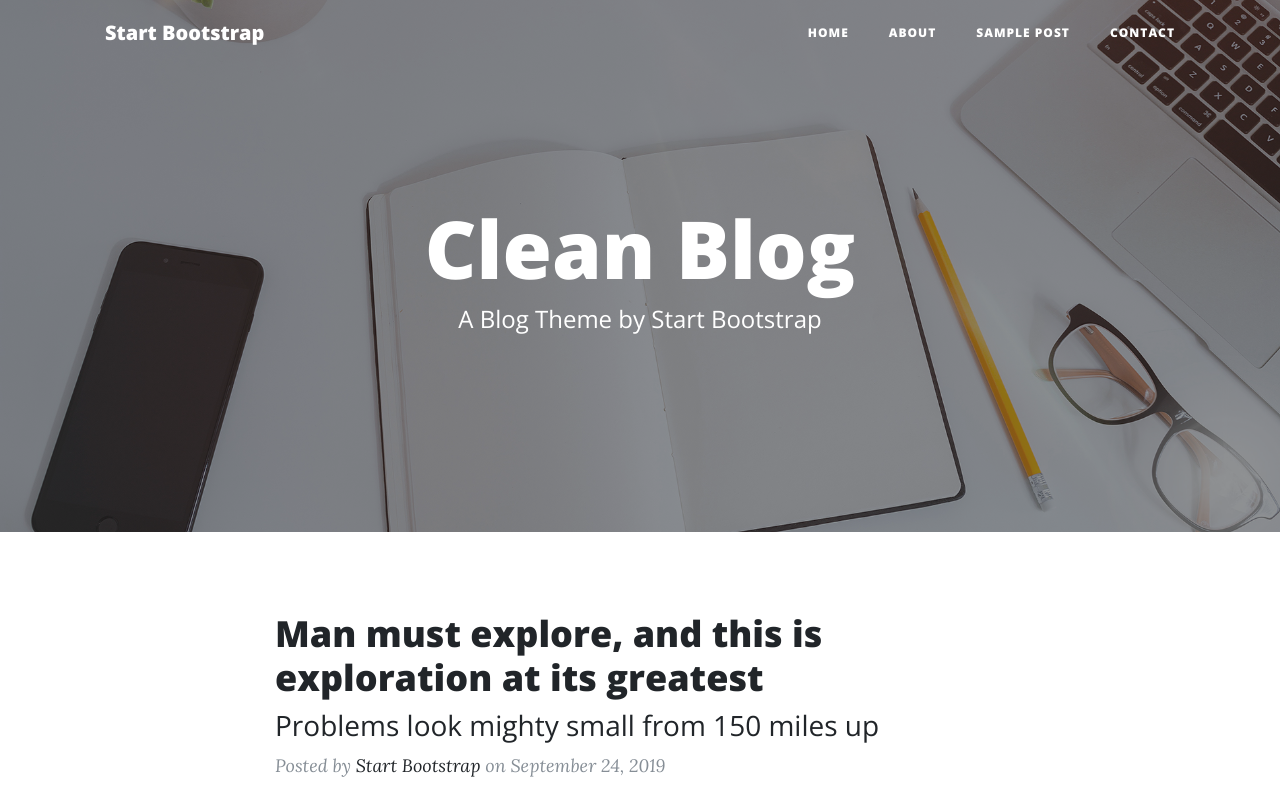
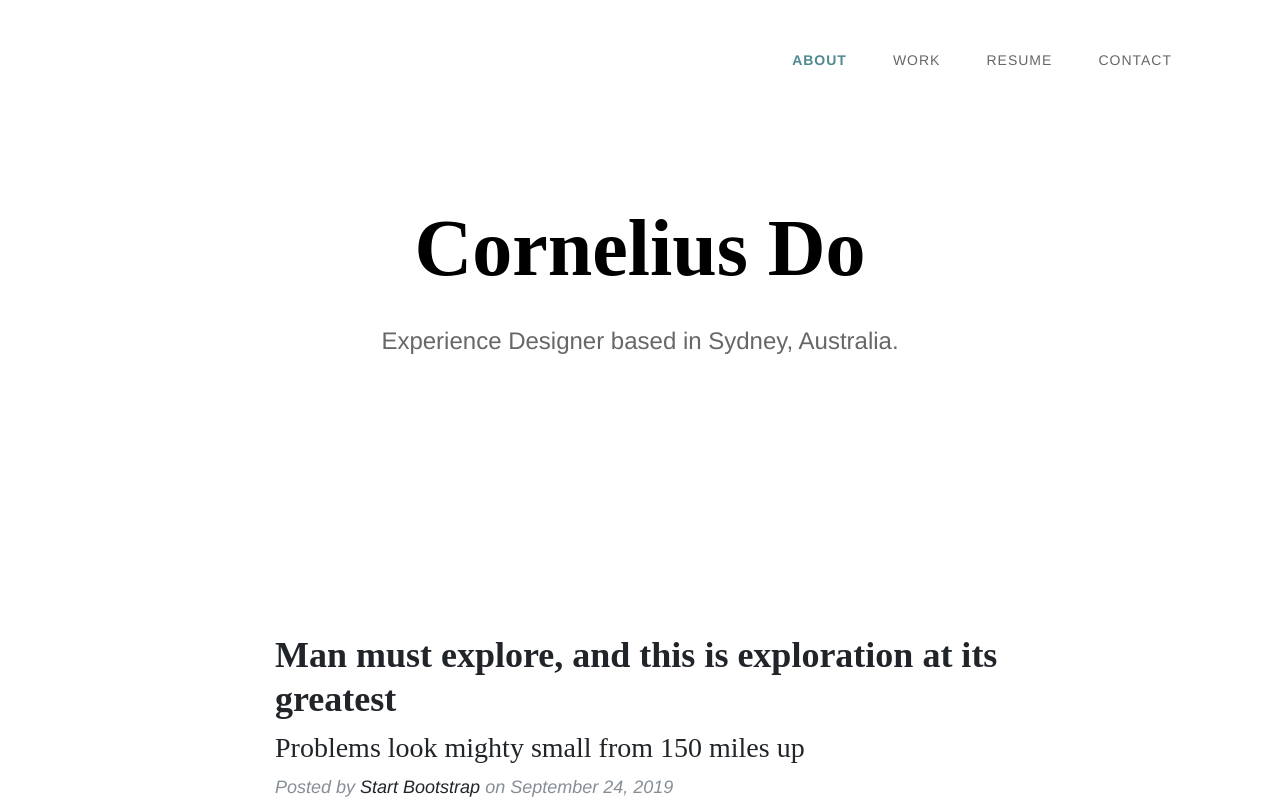
Before and after one commit to corneliusdo/corneliusdo.github.io, a website: page index.html in a window 1280 px wide. Shown: the top 804 px of the page. Drawn offline with nearby package versions, Linux system fonts and the light colour scheme.

Commit message:
Header and Nav
- Changed css
- pointed homepage to non-min version of CSS
- Cleaned Header
- Removed Brand in Nav
- Nav items slightly out of line if in activated state

```diff
--- a/css/clean-blog.css
+++ b/css/clean-blog.css
@@ -7,7 +7,8 @@
 body {
   font-size: 20px;
   color: #212529;
-  font-family: 'Lora', 'Times New Roman', serif;
+  /*font-family: 'Lora', 'Times New Roman', serif;*/
+  font-family:'Texta', 'Helvetica Neue', helvetica, sans-serif;
 }
 
 p {
@@ -26,7 +27,8 @@ h4,
 h5,
 h6 {
   font-weight: 800;
-  font-family: 'Open Sans', 'Helvetica Neue', Helvetica, Arial, sans-serif;
+  /*font-family: 'Open Sans', 'Helvetica Neue', Helvetica, Arial, sans-serif;*/
+  font-family: 'Playfair Display'
 }
 
 a {
@@ -92,7 +94,8 @@ img::-moz-selection {
   position: absolute;
   border-bottom: 1px solid #e9ecef;
   background-color: white;
-  font-family: 'Open Sans', 'Helvetica Neue', Helvetica, Arial, sans-serif;
+  /*font-family: 'Open Sans', 'Helvetica Neue', Helvetica, Arial, sans-serif;*/
+  font-family:'Texta', 'Helvetica Neue', helvetica, sans-serif;
 }
 
 #mainNav .navbar-brand {
@@ -107,9 +110,14 @@ img::-moz-selection {
   text-transform: uppercase;
   color: #343a40;
 }
-
 #mainNav .navbar-nav > li.nav-item > a {
-  font-size: 12px;
+  font-size: 14px;
+  font-weight: 400;
+  letter-spacing: 1px;
+  text-transform: uppercase;
+}
+#mainNav .navbar-nav > li.nav-active > a {
+  font-size: 14px;
   font-weight: 800;
   letter-spacing: 1px;
   text-transform: uppercase;
@@ -122,17 +130,27 @@ img::-moz-selection {
   }
   #mainNav .navbar-brand {
     padding: 10px 20px;
-    color: #fff;
+    color: #676767;
   }
   #mainNav .navbar-brand:focus, #mainNav .navbar-brand:hover {
     color: rgba(255, 255, 255, 0.8);
   }
   #mainNav .navbar-nav > li.nav-item > a {
-    padding: 10px 20px;
-    color: #fff;
+    /*padding: 5px 5px;*/
+    margin: 10px 15px;
+    color: #676767;
   }
-  #mainNav .navbar-nav > li.nav-item > a:focus, #mainNav .navbar-nav > li.nav-item > a:hover {
-    color: rgba(255, 255, 255, 0.8);
+  #mainNav .navbar-nav > li.nav-active > a {
+    color: #508991;
+  }
+  #mainNav .navbar-nav > li.nav-item > a:focus, #mainNav .navbar-nav > li.nav-item > a:hover{
+    /*color: rgba(255, 255, 255, 0.8);*/
+    /*text-shadow:1px 0px 0px #508991;*/
+    color: #508991;
+    /*font-weight: 800;
+    /*border-bottom-color: #508991;
+    text-decoration: underline;
+    text-underline-position: under;*/
   }
 }
 
@@ -178,7 +196,8 @@ img::-moz-selection {
 header.masthead {
   margin-bottom: 50px;
   background: no-repeat center center;
-  background-color: #868e96;
+  /*background-color: #868e96;*/
+  background-color: #ffffff;
   background-attachment: scroll;
   position: relative;
   background-size: cover;
@@ -197,8 +216,8 @@ header.masthead .overlay {
 header.masthead .page-heading,
 header.masthead .post-heading,
 header.masthead .site-heading {
-  padding: 200px 0 150px;
-  color: white;
+  padding: 100px 0 150px;
+  color: black;
 }
 
 @media only screen and (min-width: 768px) {
@@ -218,6 +237,7 @@ header.masthead .page-heading h1,
 header.masthead .site-heading h1 {
   font-size: 50px;
   margin-top: 0;
+  margin-bottom: 2rem;
 }
 
 header.masthead .page-heading .subheading,
@@ -226,8 +246,10 @@ header.masthead .site-heading .subheading {
   font-weight: 300;
   line-height: 1.1;
   display: block;
+  color: #676767;
   margin: 10px 0 0;
-  font-family: 'Open Sans', 'Helvetica Neue', Helvetica, Arial, sans-serif;
+  /*font-family: /'Open Sans', 'Helvetica Neue', Helvetica, Arial, sans-serif;*/
+  font-family: 'Texta', 'Helvetica Neue', helvetica, sans-serif;
 }
 
 @media only screen and (min-width: 768px) {
--- a/index.html
+++ b/index.html
@@ -8,7 +8,7 @@
   <meta name="description" content="">
   <meta name="author" content="">
 
-  <title>Clean Blog - Start Bootstrap Theme</title>
+  <title>Cornelius Do</title>
 
   <!-- Bootstrap core CSS -->
   <link href="vendor/bootstrap/css/bootstrap.min.css" rel="stylesheet">
@@ -19,30 +19,31 @@
   <link href='https://fonts.googleapis.com/css?family=Open+Sans:300italic,400italic,600italic,700italic,800italic,400,300,600,700,800' rel='stylesheet' type='text/css'>
 
   <!-- Custom styles for this template -->
-  <link href="css/clean-blog.min.css" rel="stylesheet">
+  <!--<link href="css/clean-blog.min.css" rel="stylesheet">-->
+  <link href="css/clean-blog.css" rel="stylesheet">
 
 </head>
 
 <body>
 
   <!-- Navigation -->
-  <nav class="navbar navbar-expand-lg navbar-light fixed-top" id="mainNav">
+  <nav class="navbar navbar-expand-lg navbar-light fixed-top" id="mainNav" style="padding-top:2rem">
     <div class="container">
-      <a class="navbar-brand" href="index.html">Start Bootstrap</a>
+      <!--<a class="navbar-brand" href="index.html">Cornelius Do</a>-->
       <button class="navbar-toggler navbar-toggler-right" type="button" data-toggle="collapse" data-target="#navbarResponsive" aria-controls="navbarResponsive" aria-expanded="false" aria-label="Toggle navigation">
         Menu
         <i class="fas fa-bars"></i>
       </button>
       <div class="collapse navbar-collapse" id="navbarResponsive">
         <ul class="navbar-nav ml-auto">
-          <li class="nav-item">
-            <a class="nav-link" href="index.html">Home</a>
-          </li>
-          <li class="nav-item">
+          <li class="nav-item nav-active">
             <a class="nav-link" href="about.html">About</a>
           </li>
           <li class="nav-item">
-            <a class="nav-link" href="post.html">Sample Post</a>
+            <a class="nav-link" href="work.html">Work</a>
+          </li>
+          <li class="nav-item">
+            <a class="nav-link" href="https://drive.google.com/open?id=1yhe2BOiILi55V2h64ccf8GqhuvxvJpjW" target="_blank">Resume</a>
           </li>
           <li class="nav-item">
             <a class="nav-link" href="contact.html">Contact</a>
@@ -53,14 +54,15 @@
   </nav>
 
   <!-- Page Header -->
-  <header class="masthead" style="background-image: url('img/home-bg.jpg')">
+  <!--<header class="masthead" style="background-image: url('img/home-bg.jpg')">-->
+  <header class="masthead"
     <div class="overlay"></div>
     <div class="container">
       <div class="row">
         <div class="col-lg-8 col-md-10 mx-auto">
           <div class="site-heading">
-            <h1>Clean Blog</h1>
-            <span class="subheading">A Blog Theme by Start Bootstrap</span>
+            <h1>Cornelius Do</h1>
+            <span class="subheading">Experience Designer based in Sydney, Australia.</span>
           </div>
         </div>
       </div>
```
Also changed, not shown: css/clean-blog.min.css.
